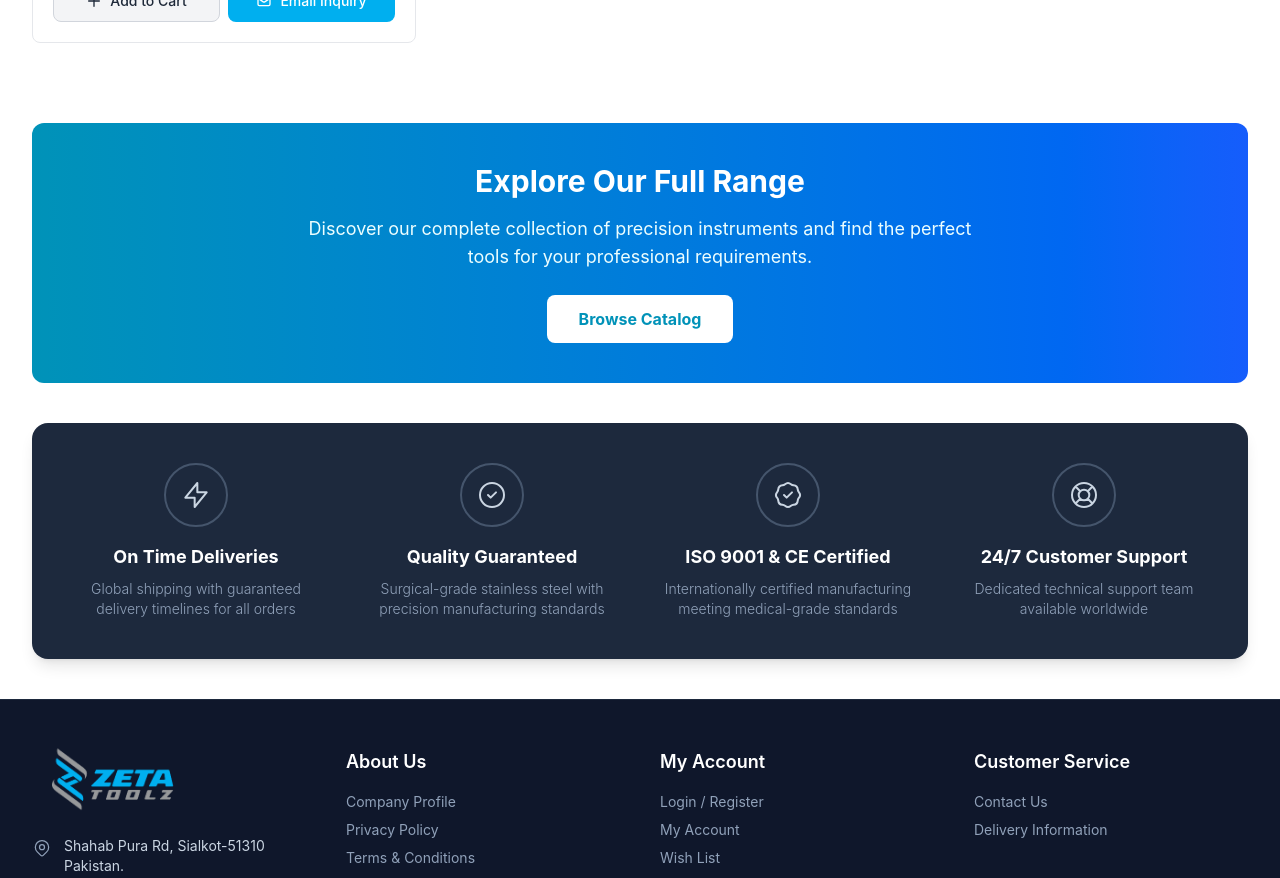
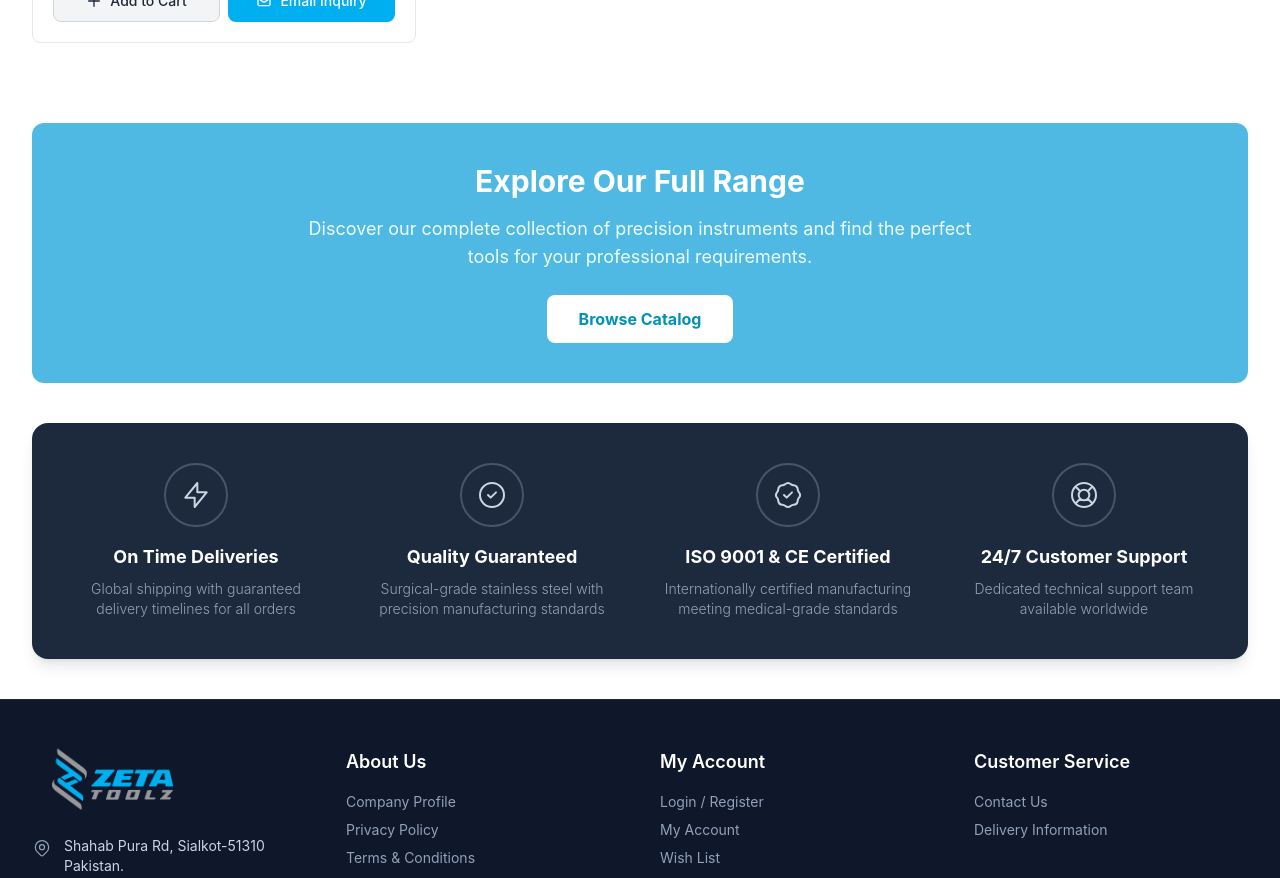
Before and after one commit to SamraanAhmed/zetatoolz, a Next.js app: page / in a window 1280 px wide. Shown: the part 1360-2238 px from the top of the page. Built offline with nearby package versions, Linux system fonts and the light colour scheme.

Commit message:
Added small details 2

```diff
--- a/app/page.js
+++ b/app/page.js
@@ -316,7 +316,7 @@ export default function Home() {
       </section>
 
        {/* CTA */}
-      <div className="bg-gradient-to-r from-cyan-600 to-blue-600 rounded-xl p-10 text-center text-white">
+      <div className="rounded-xl p-10 text-center text-white" style={{ backgroundColor: '#4FB9E3' }}>
         <h2 className="text-3xl font-bold mb-4">Explore Our Full Range</h2>
         <p className="text-cyan-50 mb-6 max-w-2xl mx-auto text-lg">
           Discover our complete collection of precision instruments and find the perfect tools for your professional requirements.
```
